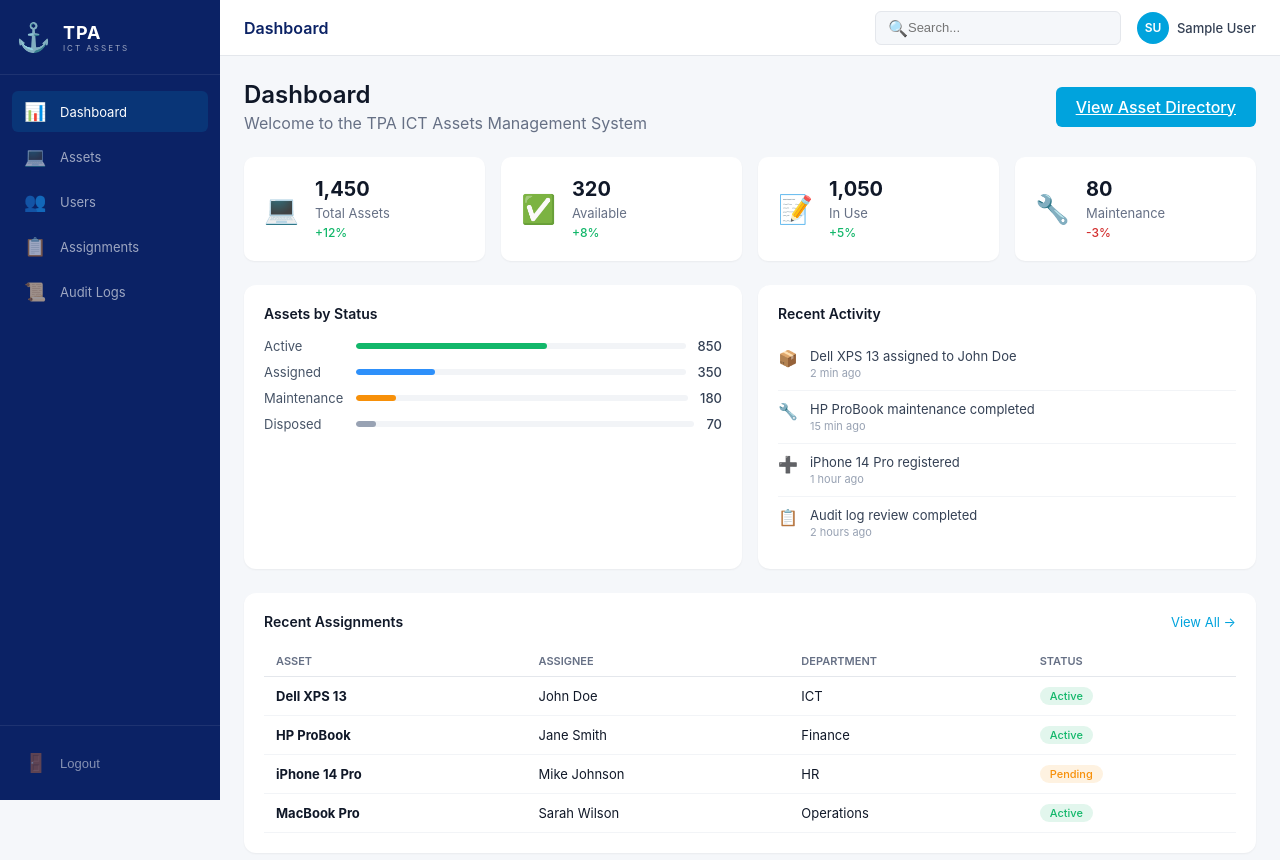
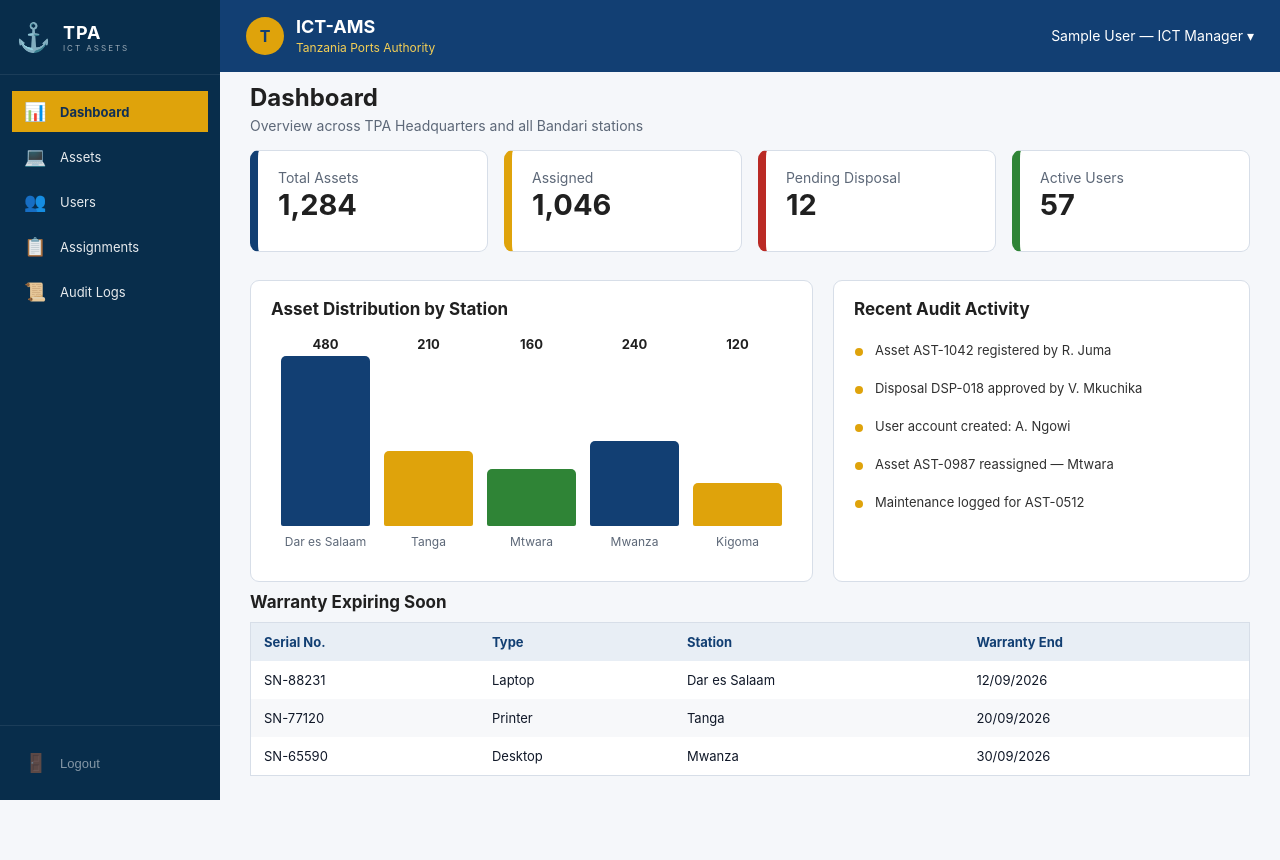
Before and after one commit to Eng-Digna/ICT-ASSETS-MANAGEMENT-SYSTEM, a Vue app in the folder frontend/: page / in a window 1280 px wide. Shown: the top 860 px of the page. After the commit the page ends 804 px from the top, so only its background shows below. Built offline with nearby package versions, Linux system fonts and the light colour scheme; sample sign-in values are in the browser's storage.

Commit message:
Changes login and Dashboard

```diff
--- a/frontend/src/components/layout/AppLayout.vue
+++ b/frontend/src/components/layout/AppLayout.vue
@@ -18,6 +18,6 @@ import Header from './Header.vue';
 <style scoped>
 .app-layout { display: flex; min-height: 100vh; background: #F5F7FA; }
 .main-content { flex: 1; display: flex; flex-direction: column; margin-left: 220px; min-height: 100vh; }
-.content-area { flex: 1; padding: 24px; overflow-y: auto; }
+.content-area { flex: 1; padding: 12px 30px 28px; overflow-y: auto; }
 @media (max-width: 768px) { .main-content { margin-left: 0; } }
 </style>
--- a/frontend/src/components/layout/Header.vue
+++ b/frontend/src/components/layout/Header.vue
@@ -1,16 +1,12 @@
 <template>
   <header class="header">
     <div class="header-left">
+      <div class="header-brand"><span class="brand-mark">T</span><div><strong>ICT-AMS</strong><small>Tanzania Ports Authority</small></div></div>
       <h1 class="page-title">{{ currentPage }}</h1>
     </div>
     <div class="header-right">
-      <div class="search-box">
-        <span class="search-icon">🔍</span>
-        <input type="text" placeholder="Search..." />
-      </div>
       <div class="user-profile">
-        <span class="avatar">{{ userInitials }}</span>
-        <span class="user-name">{{ userName }}</span>
+        <span class="user-name">{{ userName }} — ICT Manager ▾</span>
       </div>
     </div>
   </header>
@@ -42,22 +38,21 @@ const userInitials = computed(() => {
 
 <style scoped>
 .header {
-  background: white; padding: 0 24px; height: 56px;
+  background: #123f73; padding: 0 26px; height: 72px;
   display: flex; justify-content: space-between; align-items: center;
-  border-bottom: 1px solid #E4E7EC;
+  border-bottom: 1px solid #123f73;
 }
-.page-title { font-size: 16px; font-weight: 600; color: #0B2265; margin: 0; }
+.page-title { display: none; }
+.header-brand { display: flex; align-items: center; gap: 12px; color: #fff; }
+.header-brand strong { display: block; font-size: 18px; }
+.header-brand small { display: block; margin-top: 3px; color: #f4cf55; font-size: 12px; }
+.brand-mark { width: 38px; height: 38px; display: grid; place-items: center; border-radius: 50%; background: #dfa30b; color: #123f73; font-weight: 700; }
 .header-right { display: flex; align-items: center; gap: 16px; }
-.search-box {
-  display: flex; align-items: center; background: #F5F7FA;
-  border-radius: 6px; padding: 6px 12px; border: 1px solid #E4E7EC;
-}
-.search-box input { border: none; background: transparent; outline: none; font-size: 13px; width: 200px; }
 .user-profile { display: flex; align-items: center; gap: 8px; }
 .avatar {
   width: 32px; height: 32px; border-radius: 50%; background: #00A3DD;
   color: white; display: flex; align-items: center; justify-content: center;
   font-size: 12px; font-weight: 600;
 }
-.user-name { font-size: 13px; font-weight: 500; color: #344054; }
+.user-name { font-size: 14px; color: #fff; }
 </style>
--- a/frontend/src/components/layout/Sidebar.vue
+++ b/frontend/src/components/layout/Sidebar.vue
@@ -47,7 +47,7 @@ const handleLogout = () => {
 
 <style scoped>
 .sidebar {
-  width: 220px; height: 100vh; background: #0B2265; color: white;
+  width: 220px; height: 100vh; background: #082d4b; color: white;
   display: flex; flex-direction: column; position: fixed; left: 0; top: 0;
   overflow-y: auto; z-index: 100;
 }
@@ -59,11 +59,11 @@ const handleLogout = () => {
 .nav-menu { flex: 1; padding: 16px 12px; }
 .nav-item {
   display: flex; align-items: center; gap: 12px; padding: 10px 12px;
-  color: rgba(255,255,255,0.6); text-decoration: none; border-radius: 6px;
+  color: rgba(255,255,255,0.9); text-decoration: none; border-radius: 0;
   margin-bottom: 4px; font-size: 13px; transition: all 0.2s;
 }
 .nav-item:hover { background: rgba(255,255,255,0.08); color: white; }
-.nav-item.router-link-active { background: rgba(0,163,221,0.15); color: white; }
+.nav-item.router-link-active { background: #dfa30b; color: #102f55; font-weight: 700; }
 .nav-icon { font-size: 18px; width: 24px; }
 .sidebar-footer { padding: 16px 12px; border-top: 1px solid rgba(255,255,255,0.08); }
 .logout-btn {
--- a/frontend/src/router/index.js
+++ b/frontend/src/router/index.js
@@ -5,12 +5,6 @@ const routes = [
     path: '/login',
     name: 'Login',
     component: () => import('@/views/auth/LoginView.vue'),
-    meta: { requiresGuest: true }
-  },
-  {
-    path: '/register',
-    name: 'Register',
-    component: () => import('@/views/auth/RegisterView.vue'),
     meta: { requiresGuest: true }
   },
   {
--- a/frontend/src/views/auth/LoginView.vue
+++ b/frontend/src/views/auth/LoginView.vue
@@ -1,34 +1,27 @@
 <template>
   <div class="login-page">
-    <div class="login-container">
-      <div class="login-brand">
-        <div class="brand-icon">⚓</div>
-        <h1 class="brand-title">TPA</h1>
-        <p class="brand-subtitle">ICT ASSETS MANAGEMENT</p>
-      </div>
-
     <div class="login-card">
-        <h2 class="login-title">Welcome Back</h2>
-        <p class="login-subtitle">Sign in to access the system</p>
+      <div class="brand-mark">T</div>
+      <h1 class="login-title">ICT Asset Management System</h1>
+      <p class="login-subtitle">Tanzania Ports Authority</p>
 
       <form @submit.prevent="handleLogin">
         <div class="form-group">
-            <label>Email Address</label>
-            <input type="email" v-model="email" placeholder="Enter your email" required />
+          <label for="username">Username</label>
+          <input id="username" v-model="username" type="text" placeholder="e.g. jmwkalinga" autocomplete="username" required />
         </div>
 
         <div class="form-group">
-            <label>Password</label>
-            <input type="password" v-model="password" placeholder="Enter your password" required />
+          <label for="password">Password</label>
+          <input id="password" v-model="password" type="password" placeholder="Enter your password" autocomplete="current-password" required />
         </div>
 
-          <button type="submit" class="btn-primary btn-full">Sign In</button>
+        <button type="submit" class="btn-primary">Log In</button>
+      </form>
 
-          <p class="login-footer">
-            Don't have an account? <router-link to="/register">Register</router-link>
-          </p>
-        </form>
-      </div>
+      <p class="login-help">Forgot your password? Contact your ICT Administrator</p>
+      <div class="login-divider"></div>
+      <p class="login-notice">Access restricted to authorised TPA ICT users</p>
     </div>
   </div>
 </template>
@@ -38,12 +31,12 @@ import { ref } from 'vue';
 import { useRouter } from 'vue-router';
 
 const router = useRouter();
-const email = ref('');
+const username = ref('');
 const password = ref('');
 
 const handleLogin = () => {
   localStorage.setItem('isAuthenticated', 'true');
-  localStorage.setItem('user', JSON.stringify({ name: 'Sarah Collins', email: email.value }));
+  localStorage.setItem('user', JSON.stringify({ name: username.value, username: username.value }));
   router.push('/');
 };
 </script>
@@ -54,85 +47,99 @@ const handleLogin = () => {
   display: flex;
   align-items: center;
   justify-content: center;
-  background: linear-gradient(135deg, #0B2265 0%, #071741 100%);
-  padding: 20px;
+  padding: 32px 20px;
+  background: #f5f6f8;
 }
 
-.login-container {
-  display: flex;
-  max-width: 900px;
-  width: 100%;
-  background: white;
-  border-radius: 12px;
-  overflow: hidden;
-  box-shadow: 0 8px 16px rgba(0,0,0,0.12);
-}
-
-.login-brand {
-  flex: 1;
-  padding: 48px 40px;
-  background: #0B2265;
-  color: white;
-  display: flex;
-  flex-direction: column;
-  justify-content: center;
-  align-items: center;
+.login-card {
+  width: min(100%, 526px);
+  padding: 32px 48px 18px;
+  background: #fff;
+  border: 1px solid #d9e0e8;
+  border-radius: 14px;
+  box-shadow: 0 2px 5px rgba(16, 24, 40, 0.04);
   text-align: center;
 }
 
-.brand-icon { font-size: 48px; margin-bottom: 16px; }
-.brand-title { font-size: 32px; font-weight: 700; margin: 0; }
-.brand-subtitle { font-size: 11px; opacity: 0.7; margin-top: 8px; letter-spacing: 3px; }
-
-.login-card {
-  flex: 1;
-  padding: 40px;
-  max-width: 420px;
+.brand-mark {
+  width: 60px;
+  height: 60px;
+  margin: 0 auto 14px;
+  display: grid;
+  place-items: center;
+  border-radius: 50%;
+  background: #dfa30b;
+  color: #123f73;
+  font-size: 20px;
+  font-weight: 700;
 }
 
-.login-title { font-size: 24px; font-weight: 600; margin: 0 0 4px 0; }
-.login-subtitle { font-size: 14px; color: #667085; margin: 0 0 24px 0; }
+.login-title {
+  color: #123f73;
+  font-size: 21px;
+  font-weight: 700;
+  line-height: 1.3;
+  margin: 0;
+}
 
-.form-group { margin-bottom: 16px; }
-.form-group label { display: block; font-size: 13px; font-weight: 500; margin-bottom: 6px; }
+.login-subtitle {
+  color: #5d6878;
+  font-size: 14px;
+  margin: 5px 0 22px;
+}
+
+.form-group { margin-bottom: 22px; text-align: left; }
+.form-group label { display: block; color: #596576; font-size: 14px; margin-bottom: 4px; }
 .form-group input {
   width: 100%;
-  padding: 10px 12px;
-  border: 1px solid #E4E7EC;
-  border-radius: 6px;
+  min-height: 40px;
+  padding: 9px 12px;
+  border: 2px solid #cbd3de;
+  border-radius: 8px;
   font-size: 14px;
+  color: #1d2939;
 }
 .form-group input:focus {
   outline: none;
-  border-color: #00A3DD;
-  box-shadow: 0 0 0 3px rgba(0,163,221,0.1);
+  border-color: #123f73;
+  box-shadow: 0 0 0 3px rgba(18, 63, 115, 0.1);
 }
 
 .btn-primary {
+  width: 100%;
+  min-height: 52px;
   padding: 12px 24px;
-  background: #00A3DD;
-  color: white;
+  background: #dfa30b;
+  color: #102f55;
   border: none;
-  border-radius: 6px;
+  border-radius: 8px;
   font-size: 14px;
-  font-weight: 500;
+  font-weight: 700;
+  text-transform: uppercase;
   cursor: pointer;
-  transition: all 0.2s;
+  transition: background 0.2s ease;
 }
-.btn-primary:hover { background: #008C95; }
-.btn-full { width: 100%; }
+.btn-primary:hover { background: #c99008; }
 
-.login-footer {
-  margin-top: 20px;
+.login-help {
+  margin: 17px 0 45px;
   text-align: center;
   font-size: 13px;
-  color: #667085;
+  color: #5d6878;
 }
-.login-footer a { color: #00A3DD; text-decoration: none; }
+
+.login-divider {
+  height: 1px;
+  background: #e7eaee;
+}
+
+.login-notice {
+  margin: 15px 0 0;
+  color: #5d6878;
+  font-size: 12px;
+}
 
 @media (max-width: 768px) {
-  .login-container { flex-direction: column; }
-  .login-brand { padding: 32px 24px; }
-  .login-card { max-width: 100%; padding: 24px; }
+  .login-card { padding: 28px 24px 18px; }
 }
 </style>
--- a/frontend/src/views/dashboard/DashboardView.vue
+++ b/frontend/src/views/dashboard/DashboardView.vue
@@ -1,238 +1,125 @@
 <template>
   <div class="dashboard">
-    <div class="page-header">
-      <div>
+    <div class="page-heading">
       <h1>Dashboard</h1>
-        <p class="text-muted">Welcome to the TPA ICT Assets Management System</p>
-      </div>
-      <RouterLink class="btn-primary" :to="{ name: 'Assets' }">View Asset Directory</RouterLink>
+      <p>Overview across TPA Headquarters and all Bandari stations</p>
     </div>
 
-    <div class="stats-grid">
-      <div v-for="stat in stats" :key="stat.title" class="stat-card">
-        <div class="stat-icon">{{ stat.icon }}</div>
-        <div class="stat-content">
-          <h3>{{ stat.value }}</h3>
-          <p>{{ stat.title }}</p>
-          <span class="stat-change" :class="stat.change.startsWith('+') ? 'positive' : 'negative'">
-            {{ stat.change }}
-          </span>
+    <section class="kpi-grid" aria-label="Management KPIs">
+      <article v-for="kpi in kpis" :key="kpi.label" class="kpi-card" :class="`accent-${kpi.accent}`">
+        <p>{{ kpi.label }}</p>
+        <strong>{{ kpi.value }}</strong>
+      </article>
+    </section>
+
+    <section class="overview-grid">
+      <article class="panel station-panel">
+        <h2>Asset Distribution by Station</h2>
+        <div class="station-chart" aria-label="Asset distribution by station">
+          <div v-for="station in stationDistribution" :key="station.name" class="station-bar-group">
+            <strong>{{ station.value }}</strong>
+            <div class="station-bar-track">
+              <div class="station-bar" :class="station.color" :style="{ height: `${(station.value / maxStationValue) * 100}%` }"></div>
+            </div>
+            <span>{{ station.name }}</span>
           </div>
         </div>
-    </div>
+      </article>
 
-    <div class="charts-row">
-      <div class="chart-card">
-        <h4>Assets by Status</h4>
-        <div v-for="item in statusBreakdown" :key="item.label" class="status-item">
-          <span class="status-label">{{ item.label }}</span>
-          <div class="status-bar">
-            <div class="status-bar-fill" :style="{ width: item.percentage + '%', background: item.color }"></div>
-          </div>
-          <span class="status-count">{{ item.count }}</span>
-        </div>
-      </div>
+      <article class="panel audit-panel">
+        <h2>Recent Audit Activity</h2>
+        <ul class="audit-list">
+          <li v-for="activity in auditActivity" :key="activity">{{ activity }}</li>
+        </ul>
+      </article>
+    </section>
 
-      <div class="chart-card">
-        <h4>Recent Activity</h4>
-        <div v-for="activity in recentActivities" :key="activity.id" class="activity-item">
-          <span class="activity-icon">{{ activity.icon }}</span>
-          <div>
-            <div class="activity-description">{{ activity.description }}</div>
-            <div class="activity-time">{{ activity.time }}</div>
-          </div>
-        </div>
-      </div>
-    </div>
-
-    <div class="card">
-      <div class="card-header">
-        <h4>Recent Assignments</h4>
-        <a href="#" class="view-all">View All →</a>
-      </div>
-      <table class="data-table">
+    <section class="watchlist">
+      <h2>Warranty Expiring Soon</h2>
+      <div class="table-wrap">
+        <table>
           <thead>
-          <tr>
-            <th>Asset</th>
-            <th>Assignee</th>
-            <th>Department</th>
-            <th>Status</th>
-          </tr>
+            <tr><th>Serial No.</th><th>Type</th><th>Station</th><th>Warranty End</th></tr>
           </thead>
           <tbody>
-          <tr v-for="assignment in recentAssignments" :key="assignment.id">
-            <td><strong>{{ assignment.asset }}</strong></td>
-            <td>{{ assignment.assignee }}</td>
-            <td>{{ assignment.department }}</td>
-            <td><span class="status-badge" :class="assignment.status.toLowerCase()">{{ assignment.status }}</span></td>
+            <tr v-for="item in warrantyItems" :key="item.serial">
+              <td>{{ item.serial }}</td><td>{{ item.type }}</td><td>{{ item.station }}</td><td>{{ item.warrantyEnd }}</td>
             </tr>
           </tbody>
         </table>
       </div>
+    </section>
   </div>
 </template>
 
 <script setup>
-import { ref } from 'vue';
+import { computed, ref } from 'vue';
 
-const stats = ref([
-  { title: 'Total Assets', value: '1,450', icon: '💻', change: '+12%' },
-  { title: 'Available', value: '320', icon: '✅', change: '+8%' },
-  { title: 'In Use', value: '1,050', icon: '📝', change: '+5%' },
-  { title: 'Maintenance', value: '80', icon: '🔧', change: '-3%' }
+const kpis = ref([
+  { label: 'Total Assets', value: '1,284', accent: 'navy' },
+  { label: 'Assigned', value: '1,046', accent: 'gold' },
+  { label: 'Pending Disposal', value: '12', accent: 'red' },
+  { label: 'Active Users', value: '57', accent: 'green' }
 ]);
 
-const statusBreakdown = ref([
-  { label: 'Active', count: 850, percentage: 58, color: '#12B76A' },
-  { label: 'Assigned', count: 350, percentage: 24, color: '#2E90FA' },
-  { label: 'Maintenance', count: 180, percentage: 12, color: '#F79009' },
-  { label: 'Disposed', count: 70, percentage: 6, color: '#98A2B3' }
+const stationDistribution = ref([
+  { name: 'Dar es Salaam', value: 480, color: 'navy' },
+  { name: 'Tanga', value: 210, color: 'gold' },
+  { name: 'Mtwara', value: 160, color: 'green' },
+  { name: 'Mwanza', value: 240, color: 'navy' },
+  { name: 'Kigoma', value: 120, color: 'gold' }
 ]);
 
-const recentActivities = ref([
-  { id: 1, icon: '📦', description: 'Dell XPS 13 assigned to John Doe', time: '2 min ago' },
-  { id: 2, icon: '🔧', description: 'HP ProBook maintenance completed', time: '15 min ago' },
-  { id: 3, icon: '➕', description: 'iPhone 14 Pro registered', time: '1 hour ago' },
-  { id: 4, icon: '📋', description: 'Audit log review completed', time: '2 hours ago' }
+const maxStationValue = computed(() => Math.max(...stationDistribution.value.map((station) => station.value)));
+
+const auditActivity = ref([
+  'Asset AST-1042 registered by R. Juma',
+  'Disposal DSP-018 approved by V. Mkuchika',
+  'User account created: A. Ngowi',
+  'Asset AST-0987 reassigned — Mtwara',
+  'Maintenance logged for AST-0512'
 ]);
 
-const recentAssignments = ref([
-  { id: 1, asset: 'Dell XPS 13', assignee: 'John Doe', department: 'ICT', status: 'Active' },
-  { id: 2, asset: 'HP ProBook', assignee: 'Jane Smith', department: 'Finance', status: 'Active' },
-  { id: 3, asset: 'iPhone 14 Pro', assignee: 'Mike Johnson', department: 'HR', status: 'Pending' },
-  { id: 4, asset: 'MacBook Pro', assignee: 'Sarah Wilson', department: 'Operations', status: 'Active' }
+const warrantyItems = ref([
+  { serial: 'SN-88231', type: 'Laptop', station: 'Dar es Salaam', warrantyEnd: '12/09/2026' },
+  { serial: 'SN-77120', type: 'Printer', station: 'Tanga', warrantyEnd: '20/09/2026' },
+  { serial: 'SN-65590', type: 'Desktop', station: 'Mwanza', warrantyEnd: '30/09/2026' }
 ]);
 </script>
 
 <style scoped>
-.dashboard { max-width: 1400px; margin: 0 auto; }
+.dashboard { max-width: 1280px; margin: 0 auto; }
+.page-heading { margin-bottom: 16px; }
+.page-heading h1 { margin: 0; color: #202020; font-size: 24px; line-height: 1.2; }
+.page-heading p { margin: 4px 0 0; color: #5d6878; font-size: 14px; }
 
-.page-header {
-  display: flex;
-  justify-content: space-between;
-  align-items: center;
-  margin-bottom: 24px;
-}
-.page-header h1 { font-size: 24px; font-weight: 600; color: #101828; margin: 0; }
-.text-muted { color: #667085; margin: 4px 0 0 0; }
+.kpi-grid { display: grid; grid-template-columns: repeat(4, 1fr); gap: 16px; margin-bottom: 28px; }
+.kpi-card { min-height: 102px; padding: 18px 20px; background: #fff; border: 1px solid #d7dee8; border-left: 8px solid; border-radius: 9px; }
+.kpi-card p { margin: 0 0 4px; color: #5d6878; font-size: 14px; }
+.kpi-card strong { color: #202020; font-size: 29px; line-height: 1; }
+.accent-navy { border-left-color: #123f73; }.accent-gold { border-left-color: #dfa30b; }.accent-red { border-left-color: #ba2a25; }.accent-green { border-left-color: #2f8436; }
 
-.btn-primary {
-  padding: 10px 20px;
-  background: #00A3DD;
-  color: white;
-  border: none;
-  border-radius: 6px;
-  cursor: pointer;
-  font-weight: 500;
-}
-.btn-primary:hover { background: #008C95; }
+.overview-grid { display: grid; grid-template-columns: 1.35fr 1fr; gap: 20px; margin-bottom: 10px; }
+.panel { min-height: 302px; padding: 18px 20px; background: #fff; border: 1px solid #d7dee8; border-radius: 9px; }
+.panel h2, .watchlist h2 { margin: 0; color: #202020; font-size: 17px; }
+.station-chart { height: 230px; display: flex; align-items: end; justify-content: space-around; gap: 14px; padding: 12px 10px 0; }
+.station-bar-group { display: flex; flex: 1; height: 100%; min-width: 58px; flex-direction: column; align-items: center; justify-content: end; }
+.station-bar-group strong { margin-bottom: 4px; color: #202020; font-size: 13px; }
+.station-bar-track { width: min(100%, 100px); height: 170px; display: flex; align-items: end; }
+.station-bar { width: 100%; min-height: 16px; border-radius: 5px 5px 2px 2px; }
+.station-bar.navy { background: #123f73; }.station-bar.gold { background: #dfa30b; }.station-bar.green { background: #2f8436; }
+.station-bar-group span { margin-top: 8px; color: #5d6878; font-size: 12px; white-space: nowrap; }
+.audit-list { margin: 12px 0 0; padding: 0; list-style: none; }
+.audit-list li { position: relative; padding: 11px 0 11px 21px; color: #303030; font-size: 13px; }
+.audit-list li::before { content: ''; position: absolute; top: 17px; left: 1px; width: 8px; height: 8px; border-radius: 50%; background: #dfa30b; }
 
-.stats-grid {
-  display: grid;
-  grid-template-columns: repeat(4, 1fr);
-  gap: 16px;
-  margin-bottom: 24px;
-}
+.watchlist h2 { margin-bottom: 10px; }
+.table-wrap { overflow-x: auto; border: 1px solid #d7dee8; }
+table { width: 100%; border-collapse: collapse; background: #fff; }
+th, td { padding: 11px 13px; text-align: left; font-size: 13px; }
+th { color: #123f73; background: #e8eef5; font-weight: 700; }
+tbody tr:nth-child(even) { background: #f7f8fa; }
 
-.stat-card {
-  background: white;
-  border-radius: 10px;
-  padding: 20px;
-  display: flex;
-  align-items: center;
-  gap: 16px;
-  box-shadow: 0 1px 2px rgba(0,0,0,0.05);
-}
-.stat-icon { font-size: 28px; }
-.stat-content h3 { font-size: 20px; font-weight: 700; margin: 0; color: #101828; }
-.stat-content p { font-size: 13px; color: #667085; margin: 4px 0 0 0; }
-.stat-change { font-size: 12px; font-weight: 500; }
-.stat-change.positive { color: #12B76A; }
-.stat-change.negative { color: #D32F2F; }
-
-.charts-row {
-  display: grid;
-  grid-template-columns: 1fr 1fr;
-  gap: 16px;
-  margin-bottom: 24px;
-}
-
-.chart-card {
-  background: white;
-  border-radius: 12px;
-  padding: 20px;
-  box-shadow: 0 1px 2px rgba(0,0,0,0.05);
-}
-.chart-card h4 { font-size: 14px; font-weight: 600; margin: 0 0 16px 0; }
-
-.status-item {
-  display: flex;
-  align-items: center;
-  gap: 12px;
-  margin-bottom: 10px;
-}
-.status-label { font-size: 13px; color: #475467; width: 80px; }
-.status-bar { flex: 1; height: 6px; background: #F2F4F7; border-radius: 999px; overflow: hidden; }
-.status-bar-fill { height: 100%; border-radius: 999px; transition: width 0.6s ease; }
-.status-count { font-size: 13px; font-weight: 500; color: #344054; }
-
-.activity-item {
-  display: flex;
-  gap: 12px;
-  padding: 10px 0;
-  border-bottom: 1px solid #F2F4F7;
-}
-.activity-item:last-child { border-bottom: none; }
-.activity-description { font-size: 13px; color: #344054; }
-.activity-time { font-size: 11px; color: #98A2B3; margin-top: 2px; }
-
-.card {
-  background: white;
-  border-radius: 12px;
-  padding: 20px;
-  box-shadow: 0 1px 2px rgba(0,0,0,0.05);
-}
-.card-header {
-  display: flex;
-  justify-content: space-between;
-  align-items: center;
-  margin-bottom: 16px;
-}
-.card-header h4 { font-size: 14px; font-weight: 600; margin: 0; }
-.view-all { font-size: 13px; color: #00A3DD; text-decoration: none; }
-
-.data-table { width: 100%; border-collapse: collapse; }
-.data-table thead th {
-  text-align: left;
-  padding: 8px 12px;
-  font-size: 11px;
-  font-weight: 600;
-  text-transform: uppercase;
-  color: #667085;
-  border-bottom: 1px solid #E4E7EC;
-}
-.data-table tbody td {
-  padding: 10px 12px;
-  font-size: 13px;
-  border-bottom: 1px solid #F2F4F7;
-}
-
-.status-badge {
-  display: inline-block;
-  padding: 2px 10px;
-  border-radius: 999px;
-  font-size: 11px;
-  font-weight: 500;
-}
-.status-badge.active { background: rgba(18,183,106,0.12); color: #12B76A; }
-.status-badge.pending { background: rgba(247,144,9,0.12); color: #F79009; }
-
-@media (max-width: 1024px) {
-  .stats-grid { grid-template-columns: repeat(2, 1fr); }
-  .charts-row { grid-template-columns: 1fr; }
-}
-@media (max-width: 768px) {
-  .stats-grid { grid-template-columns: 1fr; }
-  .page-header { flex-direction: column; gap: 12px; align-items: flex-start; }
-}
+@media (max-width: 900px) { .kpi-grid { grid-template-columns: repeat(2, 1fr); }.overview-grid { grid-template-columns: 1fr; } }
+@media (max-width: 560px) { .kpi-grid { grid-template-columns: 1fr; }.station-chart { gap: 4px; padding-left: 0; padding-right: 0; }.station-bar-group span { font-size: 10px; transform: rotate(-25deg); transform-origin: top center; } }
 </style>
```
Lines whose indentation alone changed are shown as unchanged.
